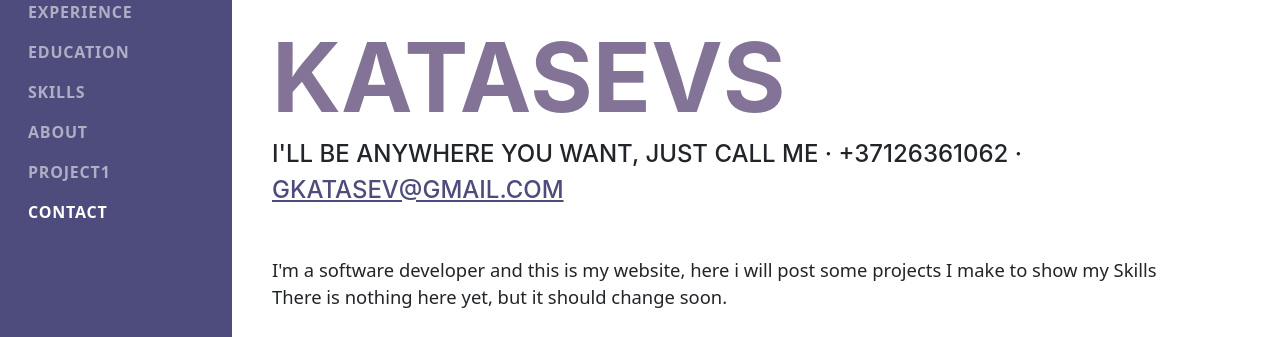
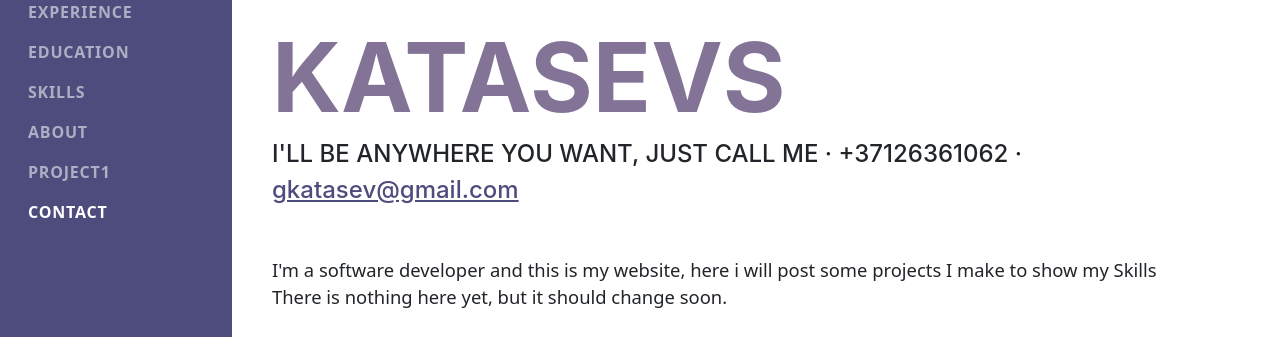
Before and after one commit to Gradu5nik/GeorgijsWebsite, a website: page index.html in a window 1280 px wide. Shown: the part 240-577 px from the top of the page. Drawn offline with nearby package versions, Linux system fonts and the light colour scheme; a web font is replaced by a local one.

Commit message:
email now not in caps

```diff
--- a/index.html
+++ b/index.html
@@ -51,7 +51,7 @@
                     </h1>
                     <div class="subheading mb-5">
                         I'll be anywhere you want, just call me · +37126361062 ·
-                        <a href="mailto:gkatasev@gmail.com">gkatasev@gmail.com</a>
+                        <a href="mailto:gkatasev@gmail.com" style="text-transform: none;">gkatasev@gmail.com</a>
                     </div>
                     <p class="lead mb-5">I'm a software developer and this is my website, here i will post some projects I make to show my Skills <br>
                     There is nothing here yet, but it should change soon.</p>
```
